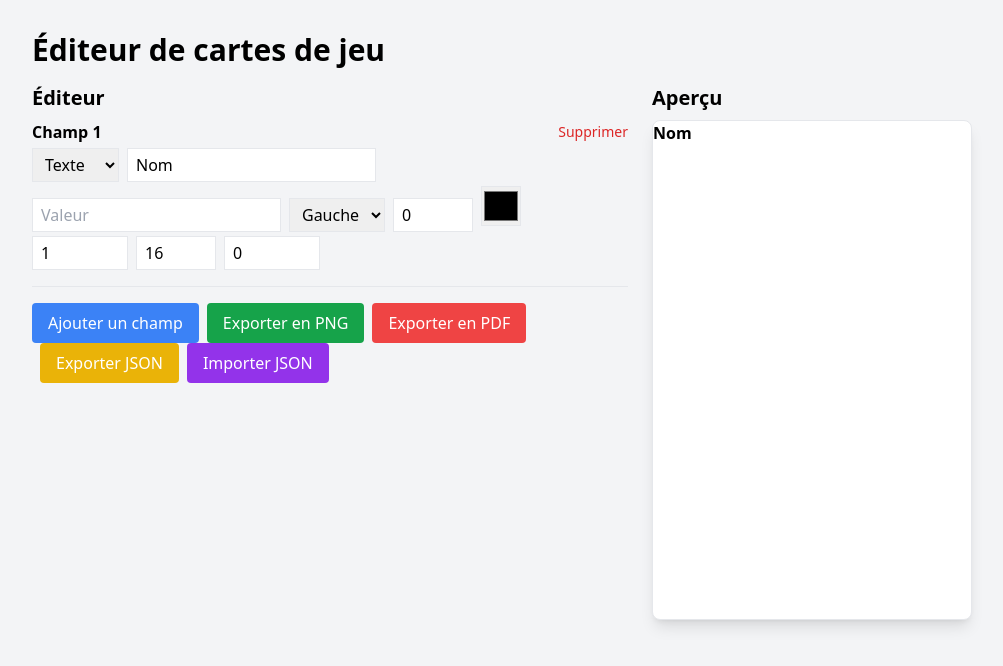
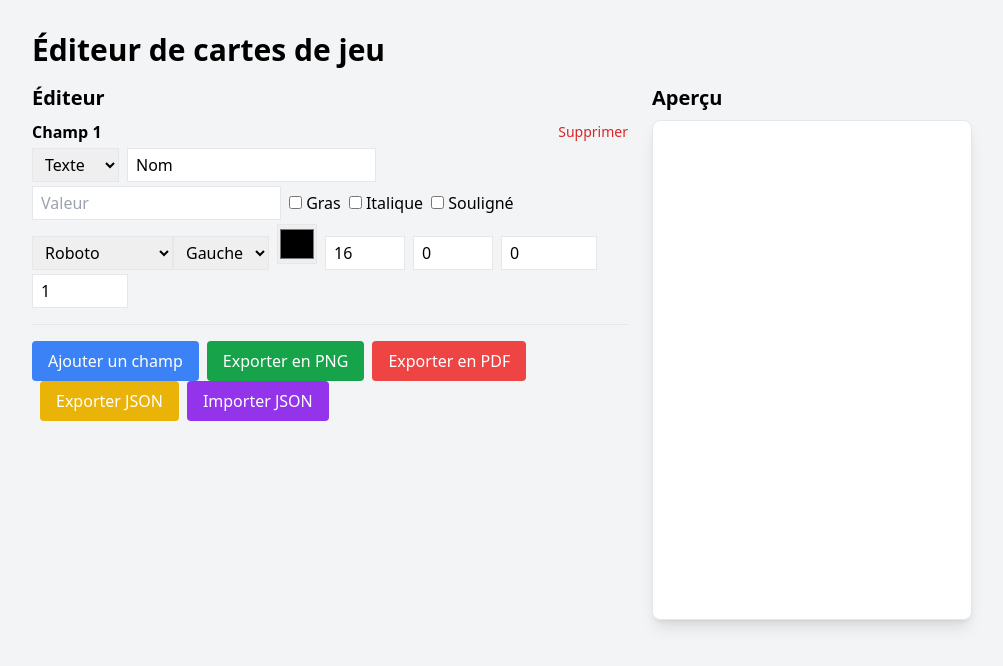
Before and after one commit to VincentChaye/Editeur-De-Carte, a React (Vite) app: page / in a window 1280 px wide. Shown: the top 666 px of the page, without its empty margins (0-1003 px from the left). Built offline with nearby package versions, Linux system fonts and the light colour scheme.

Commit message:
Version 1.0.0 Stable - Modification champ texte pour plus de personnalisation

```diff
--- a/index.html
+++ b/index.html
@@ -5,6 +5,7 @@
     <meta name="viewport" content="width=device-width, initial-scale=1.0" />
     <title>Éditeur de cartes de jeu</title>
     <script src="https://cdn.tailwindcss.com"></script>
+    <link href="https://fonts.googleapis.com/css2?family=Roboto&family=Open+Sans&family=Lobster&family=Merriweather&family=Pacifico&family=Poppins&display=swap" rel="stylesheet">
   </head>
   <body class="bg-gray-100 p-4">
     <div id="root"></div>
--- a/src/components/EditeurCartes.jsx
+++ b/src/components/EditeurCartes.jsx
@@ -7,7 +7,24 @@ export default function EditeurCartes() {
 	const [champs, setChamps] = useState(() => {
 		const saved = localStorage.getItem("carte_champs");
 		return saved ? JSON.parse(saved) : [
-			{ nom: "Nom", valeur: "", type: "texte", align: "left", offset: 0, couleur: "#000000", opacite: 1, taille: 16, top: 0, largeur: 100, hauteur: 100 }
+			{
+				nom: "Nom",
+				valeur: "",
+				type: "texte",
+				align: "left",
+				offset: 0,
+				couleur: "#000000",
+				opacite: 1,
+				taille: 16,
+				top: 0,
+				largeur: 100,
+				hauteur: 100,
+				gras: false,
+				italique: false,
+				souligne: false,
+				font: "Roboto"
+			}
+
 		];
 	});
 
@@ -17,7 +34,24 @@ export default function EditeurCartes() {
 	const ajouterChamp = () => {
 		const nouveauxChamps = [
 			...champs,
-			{ nom: `Champ ${champs.length + 1}`, valeur: "", type: "texte", align: "left", offset: 0, couleur: "#000000", opacite: 1, taille: 16, top: 0, largeur: 100, hauteur: 100 }
+			{
+				nom: "Nom",
+				valeur: "",
+				type: "texte",
+				align: "left",
+				offset: 0,
+				couleur: "#000000",
+				opacite: 1,
+				taille: 16,
+				top: 0,
+				largeur: 100,
+				hauteur: 100,
+				gras: false,
+				italique: false,
+				souligne: false,
+				font: "Roboto"
+			}
+
 		];
 		setChamps(nouveauxChamps);
 		localStorage.setItem("carte_champs", JSON.stringify(nouveauxChamps));
@@ -32,7 +66,21 @@ export default function EditeurCartes() {
 	const resetCarte = () => {
 		localStorage.removeItem("carte_champs");
 		setChamps([{
-			nom: "Nom", valeur: "", type: "texte", align: "left", offset: 0, couleur: "#000000", opacite: 1, taille: 16, top: 0, largeur: 100, hauteur: 100
+			nom: "Nom",
+			valeur: "",
+			type: "texte",
+			align: "left",
+			offset: 0,
+			couleur: "#000000",
+			opacite: 1,
+			taille: 16,
+			top: 0,
+			largeur: 100,
+			hauteur: 100,
+			gras: false,
+			italique: false,
+			souligne: false,
+			font: "Roboto"
 		}]);
 	};
 
@@ -135,6 +183,7 @@ export default function EditeurCartes() {
 							placeholder="Nom du champ"
 						/>
 						{champ.type === "texte" ? (
+							<>
 								<input
 									type="text"
 									className="border px-2 py-1 mr-2"
@@ -142,6 +191,40 @@ export default function EditeurCartes() {
 									onChange={(e) => modifierChamp(index, "valeur", e.target.value)}
 									placeholder="Valeur"
 								/>
+								<label className="mr-2">
+									<input
+										type="checkbox"
+										checked={champ.gras}
+										onChange={(e) => modifierChamp(index, "gras", e.target.checked)}
+									/> Gras
+								</label>
+								<label className="mr-2">
+									<input
+										type="checkbox"
+										checked={champ.italique}
+										onChange={(e) => modifierChamp(index, "italique", e.target.checked)}
+									/> Italique
+								</label>
+								<label className="mr-2">
+									<input
+										type="checkbox"
+										checked={champ.souligne}
+										onChange={(e) => modifierChamp(index, "souligne", e.target.checked)}
+									/> Souligné
+								</label>
+								<select
+									className="border px-2 py-1"
+									value={champ.font}
+									onChange={(e) => modifierChamp(index, "font", e.target.value)}
+								>
+									<option value="Roboto">Roboto</option>
+									<option value="Open Sans">Open Sans</option>
+									<option value="Lobster">Lobster</option>
+									<option value="Merriweather">Merriweather</option>
+									<option value="Pacifico">Pacifico</option>
+									<option value="Poppins">Poppins</option>
+								</select>
+							</>
 						) : (
 							<>
 								<input
@@ -180,7 +263,7 @@ export default function EditeurCartes() {
 								<input
 									type="number"
 									min="10"
-									className="border px-2 py-1 w-24"
+									className="border px-2 py-1 w-24 mr-2"
 									value={champ.hauteur}
 									onChange={(e) => modifierChamp(index, "hauteur", e.target.value)}
 									placeholder="Hauteur (px)"
@@ -196,15 +279,6 @@ export default function EditeurCartes() {
 							<option value="center">Centre</option>
 							<option value="right">Droite</option>
 						</select>
-						<input
-							type="number"
-							step="0.1"
-							min="0"
-							className="border px-2 py-1 w-20 mr-2"
-							value={champ.offset}
-							onChange={(e) => modifierChamp(index, "offset", e.target.value)}
-							placeholder="Décalage (cm)"
-						/>
 						{champ.type === "texte" && (
 							<>
 								<input
@@ -213,16 +287,6 @@ export default function EditeurCartes() {
 									value={champ.couleur}
 									onChange={(e) => modifierChamp(index, "couleur", e.target.value)}
 									title="Couleur du texte"
-								/>
-								<input
-									type="number"
-									step="0.01"
-									min="0"
-									max="1"
-									className="border px-2 py-1 w-24 mr-2"
-									value={champ.opacite}
-									onChange={(e) => modifierChamp(index, "opacite", e.target.value)}
-									placeholder="Opacité (0-1)"
 								/>
 								<input
 									type="number"
@@ -239,10 +303,29 @@ export default function EditeurCartes() {
 							type="number"
 							step="0.1"
 							min="0"
-							className="border px-2 py-1 w-24"
+							className="border px-2 py-1 w-20 mr-2"
+							value={champ.offset}
+							onChange={(e) => modifierChamp(index, "offset", e.target.value)}
+							placeholder="Décalage (cm)"
+						/>
+						<input
+							type="number"
+							step="0.1"
+							min="0"
+							className="border px-2 py-1 w-24 mr-2"
 							value={champ.top}
 							onChange={(e) => modifierChamp(index, "top", e.target.value)}
 							placeholder="Position verticale (cm)"
+						/>
+						<input
+							type="number"
+							step="0.05"
+							min="0"
+							max="1"
+							className="border px-2 py-1 w-24"
+							value={champ.opacite}
+							onChange={(e) => modifierChamp(index, "opacite", e.target.value)}
+							placeholder="Opacité (0-1)"
 						/>
 					</div>
 				))}
@@ -298,9 +381,9 @@ export default function EditeurCartes() {
 					{champs.map((champ, index) => {
 						const alignment = champ.align === "center" ? "center" : champ.align === "right" ? "flex-end" : "flex-start";
 						const offsetStyle = champ.align === "left"
-							? { left: `${champ.offset * 37.795}px` }
+							? { left: `${champ.offset}px` }
 							: champ.align === "right"
-								? { right: `${champ.offset * 37.795}px` }
+								? { right: `${champ.offset}px` }
 								: { left: "50%", transform: "translateX(-50%)" };
 
 						return (
@@ -310,7 +393,7 @@ export default function EditeurCartes() {
 								style={{
 									display: "flex",
 									justifyContent: alignment,
-									top: `${champ.top * 37.795}px`,
+									top: `${champ.top}px`,
 									color: champ.couleur,
 									opacity: champ.opacite,
 									fontSize: champ.type === "texte" ? `${champ.taille}px` : undefined,
@@ -319,8 +402,17 @@ export default function EditeurCartes() {
 							>
 								{champ.type === "texte" ? (
 									<>
-										<span className="font-bold">{champ.nom}</span>&nbsp;
-										<span>{champ.valeur}</span>
+										<span
+											style={{
+												fontWeight: champ.gras ? "bold" : "normal",
+												fontStyle: champ.italique ? "italic" : "normal",
+												textDecoration: champ.souligne ? "underline" : "none",
+												fontFamily: champ.font || "Roboto"
+											}}
+										>
+											{champ.valeur}
+										</span>
+
 									</>
 								) : (
 									<img
@@ -329,7 +421,7 @@ export default function EditeurCartes() {
 										style={{
 											width: champ.largeur + "px",
 											height: champ.hauteur + "px",
-											objectFit: "contain"
+											objectFit: "fill"
 										}}
 									/>
 								)}
```
Lines whose indentation alone changed are shown as unchanged.
